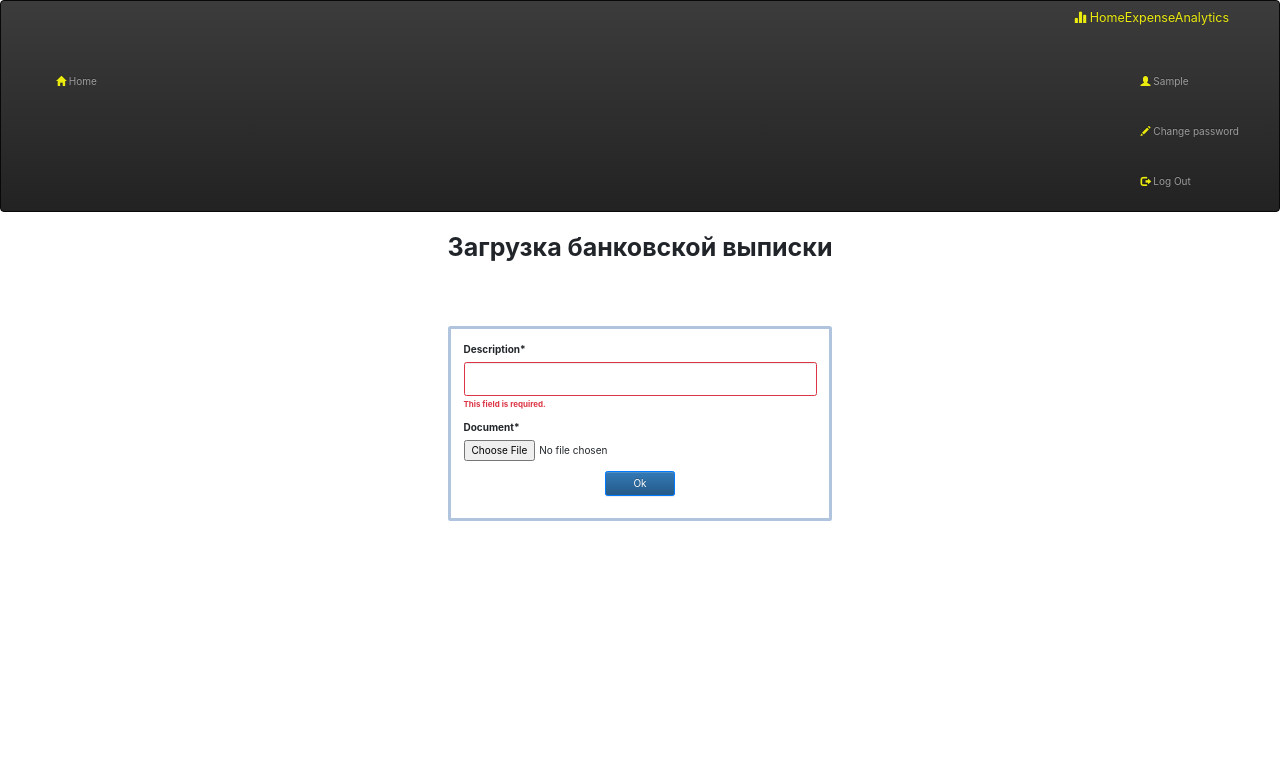
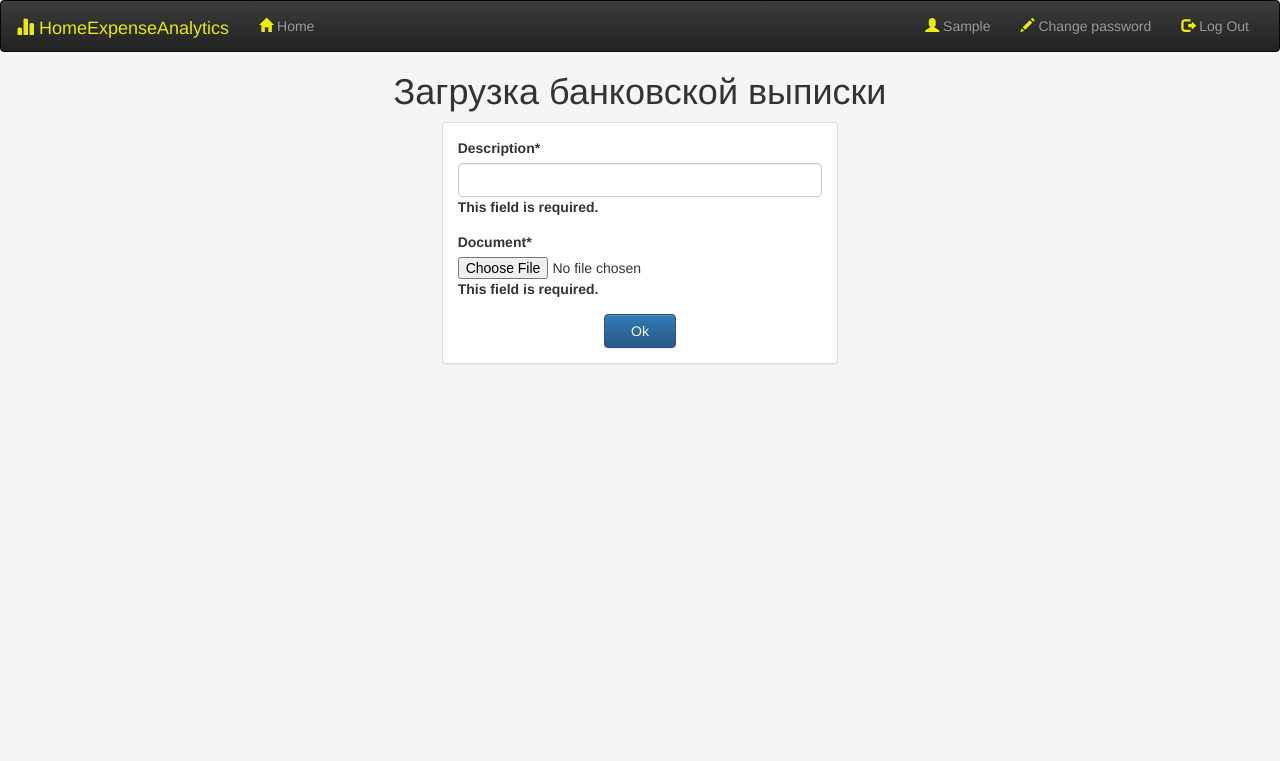
Before and after one commit to garry8888/siteproject, a Django app: page /analytics/update_pdf/ in a window 1280 px wide. Shown: the top 761 px of the page. After the commit the page ends 364 px from the top, so only its background shows below. Run offline with Django 3.2, Linux system fonts and the light colour scheme; the visitor is signed in with stand-in values (Sample User, id 1); some libraries are stand-ins or nearby versions.

Commit message:
fix styles

```diff
--- a/factory/templates/factory/factory_base.html
+++ b/factory/templates/factory/factory_base.html
@@ -1,9 +1,9 @@
 {% extends "gsite/wrapper.html" %}
 {% block content %}
   <body>
-  <div class="container">
-    <div class="row justify-content-center">
-      <div class="col-4">
+      <div class="col-lg-4" style="position: absolute; top: 20%; right: 0; left: 0; margin: auto">
+          <div class="panel panel-default">
+              <div class="panel-body">
                   {% block main %}
                   {% endblock %}
               </div>
--- a/factory/templates/factory/pdf_update/update_pdf.html
+++ b/factory/templates/factory/pdf_update/update_pdf.html
@@ -1,24 +1,17 @@
-<!DOCTYPE html>
-<html lang="en">
-{% extends  'factory_base.html' %}
+{% extends 'factory_base.html' %}
 {% load crispy_forms_tags %}
 {% block content %}
   <title>Update</title>
-        <div class="text-center">
-            <h1><strong>Загрузка банковской выписки</strong></h1>
-        </div>
-        <div class="card" style="text-align: centre; margin: 35%; margin-top: 5%; border: 3px solid #b0c4de; border-collapse: collapse; width: 30%">
-            <link  rel="stylesheet"  href="https://maxcdn.bootstrapcdn.com/bootstrap/4.0.0/css/bootstrap.min.css"  integrity="sha384-Gn5384xqQ1aoWXA+058RXPxPg6fy4IWvTNh0E263XmFcJlSAwiGgFAW/dAiS6JXm"  crossorigin="anonymous">
-            <div class="card-body">
-                <form method="POST" enctype="multipart/form-data" class="file-form" >
+  <h1 class="text-center">Загрузка банковской выписки</h1>
+  <div class="col-lg-4" style="position: absolute; top: auto; right: 0; left: 0; margin: auto">
+    <div class="panel panel-default">
+      <div class="panel-body">
+        <form method="POST" enctype="multipart/form-data">
             {% csrf_token %}
             {{ form_pdf|crispy}}
         <button type="submit" class="btn btn-primary btn-block" style="text-align: centre; margin: 0 auto ; width: 20%; height: 80%">Ok</button>
         </form>
       </div>
-            <div>
-                <p>{{ confirmation }}</p>
-                <p>{{ confirm }}</p>
     </div>
   </div>
 {% endblock %}
--- a/users/templates/users/users_base.html
+++ b/users/templates/users/users_base.html
@@ -5,7 +5,7 @@
   </head>
   <body>
     <h1  class="text-center">Authentication</h1>
-    <div class="col-lg-4" style="position: absolute; top: 20%; right: 0; left: 0; margin: auto;">
+    <div class="col-lg-4" style="position: absolute; top: auto; right: 0; left: 0; margin: auto;">
         <div class="panel panel-default">
             <div class="panel-body">
                 {% block main %}
```
Also changed, not shown: factory/templates/factory/google_api_spreadsheet/update_bankstatements.html (+7 -10 lines), factory/templates/factory/pdf_update/success_update.html (+5 -6 lines). Lines whose indentation alone changed are shown as unchanged.
